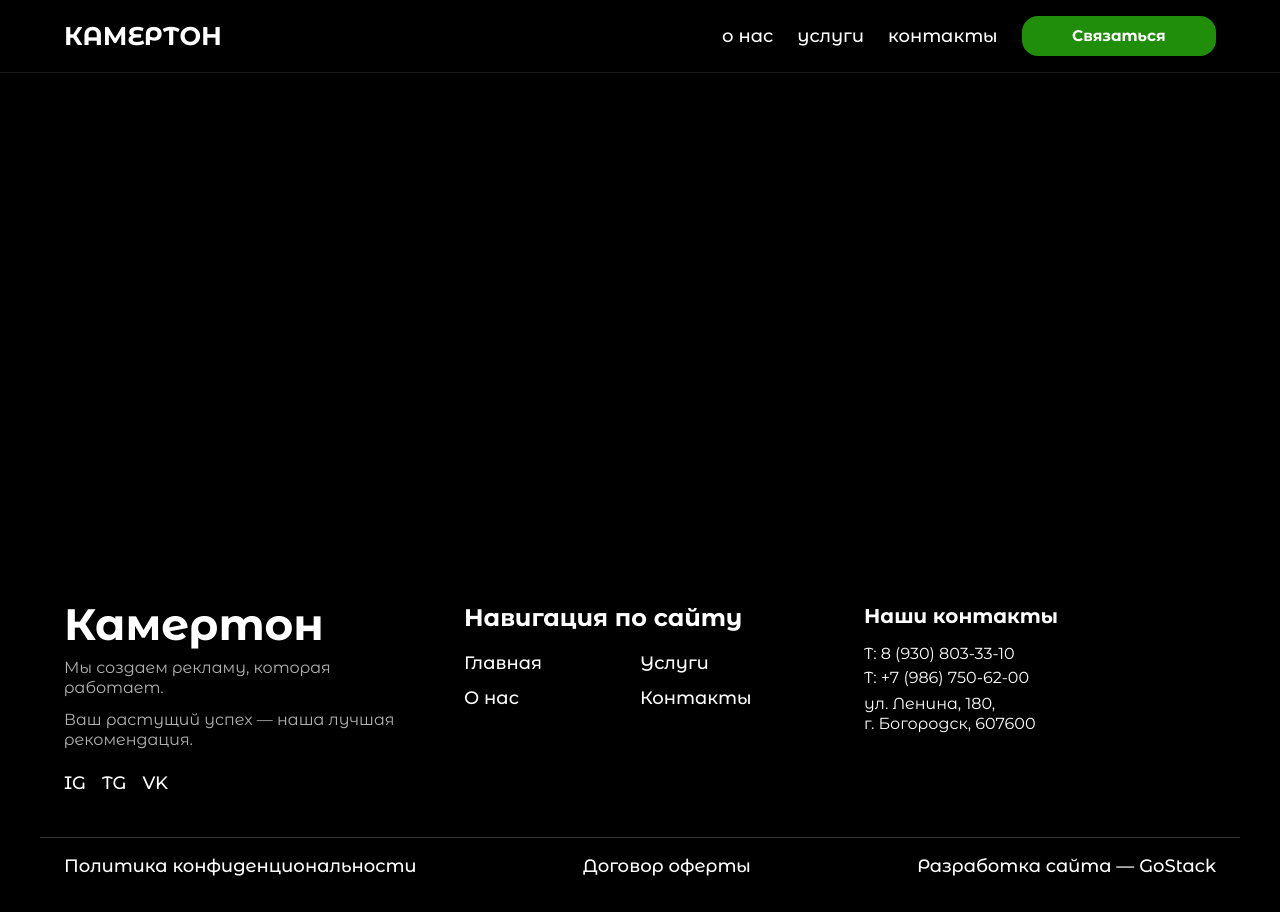
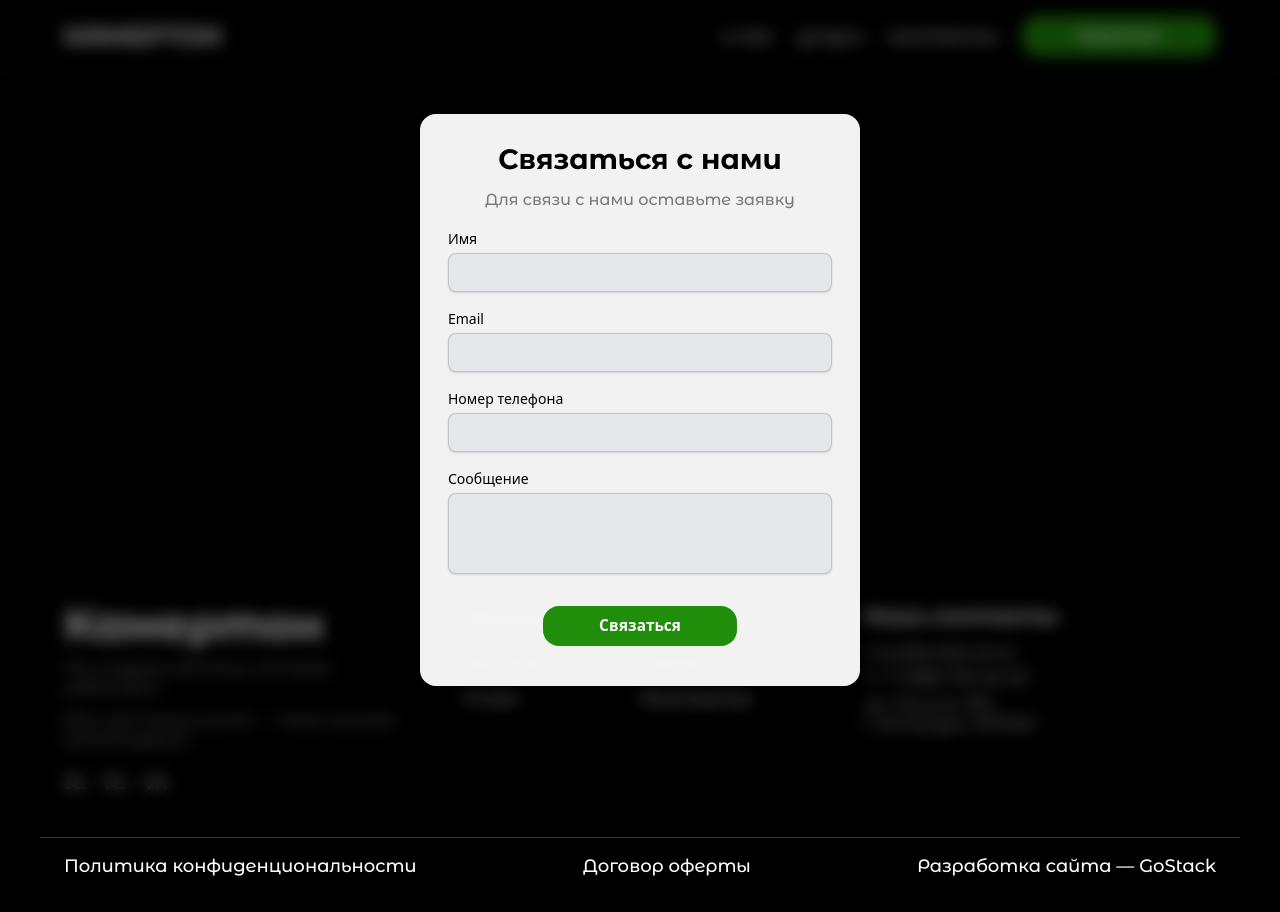
Before and after one commit to fluxy06/kmt, a React (Vite) app: page / in a window 1280 px wide. Built offline with nearby package versions, Linux system fonts and the light colour scheme; a web font is replaced by a local one.

Commit message:
added validation

```diff
--- a/package.json
+++ b/package.json
@@ -10,11 +10,14 @@
     "preview": "vite preview"
   },
   "dependencies": {
+    "@hookform/resolvers": "^5.2.2",
     "@tailwindcss/vite": "^4.1.18",
     "framer-motion": "^12.26.2",
     "react": "^19.2.0",
     "react-dom": "^19.2.0",
-    "tailwindcss": "^4.1.18"
+    "react-hook-form": "^7.71.1",
+    "tailwindcss": "^4.1.18",
+    "zod": "^4.3.5"
   },
   "devDependencies": {
     "@eslint/js": "^9.39.1",
--- a/src/app/App.tsx
+++ b/src/app/App.tsx
@@ -1,5 +1,6 @@
 import Footer from '../layots/Footer/footer'
 import Header from '../layots/Header/header'
+import Modal from '../features/Modal/Modal'
 import './App.css'
 
 function App() {
@@ -9,7 +10,7 @@ function App() {
           <div className="min-h-screen flex flex-col">
             <Header />
             <main className="flex-1 pt-[80px]">
-
+                    <Modal />
             </main>
             <Footer />
           </div>
--- a/src/features/Modal/Modal.tsx
+++ b/src/features/Modal/Modal.tsx
@@ -1,25 +1,46 @@
-import React from "react";
-import { motion } from "framer-motion";
+import React, { useState } from "react";
+import { motion, AnimatePresence } from "framer-motion";
 import Contact from "../../shared/Buttons/Contact";
+import { useForm } from "react-hook-form";
+import { zodResolver } from "@hookform/resolvers/zod";
+import { contactFormSchema } from "../Modal/model/schema";
+import type { ContactFormValues } from "../Modal/model/schema";
 
 const Modal: React.FC = () => {
+  const [showAlert, setShowAlert] = useState(false);
+
+  const {
+    register,
+    handleSubmit,
+    formState: { errors, isSubmitting },
+    reset,
+  } = useForm<ContactFormValues>({
+    resolver: zodResolver(contactFormSchema),
+    mode: "onTouched",
+  });
+
+  const onSubmit = (data: ContactFormValues) => {
+    console.log(data);
+    setShowAlert(true);
+    reset();
+    setTimeout(() => setShowAlert(false), 3000);
+  };
+
   return (
-    <div className="fixed inset-0 z-150 flex items-center justify-center bg-black/50 backdrop-blur-sm">
+    <div className="fixed inset-0 z-150 flex items-center justify-center px-4 bg-black/50 backdrop-blur-sm">
       <motion.div
-        initial={{ opacity: 0, scale: 0.92, y: 20 }}
-        animate={{ opacity: 1, scale: 1, y: 0 }}
-        exit={{ opacity: 0, scale: 0.92, y: 20 }}
+        initial={{ opacity: 0, y: 20 }}
+        animate={{ opacity: 1, y: 0 }}
+        exit={{ opacity: 0, y: 20 }}
         transition={{ duration: 0.35, ease: [0.22, 1, 0.36, 1] }}
         className="
-          grid
-          grid-rows-[auto_auto_1fr_auto]
           w-[clamp(288px,36.7vw,440px)]
-          aspect-[440/540]
           bg-white/95
           rounded-2xl
           shadow-xl
           px-[clamp(16px,3vw,28px)]
-          py-[clamp(14px,2.6vw,22px)]
+          py-[clamp(16px,3vw,24px)]
+          overflow-hidden
         "
       >
         {/* Header */}
@@ -27,71 +48,109 @@ const Modal: React.FC = () => {
           <h2 className="font-bold text-black font-[Montserrat_Alternates] text-[clamp(18px,2.4vw,28px)]">
             Связаться с нами
           </h2>
-          <p className="mt-[clamp(4px,1vw,8px)] text-black/50 font-medium font-[Montserrat_Alternates] text-[clamp(12px,1.8vw,14px)]">
+          <p className="mt-2 text-black/50 font-medium font-[Montserrat_Alternates] text-[clamp(12px,1.8vw,14px)]">
             Для связи с нами оставьте заявку
           </p>
         </div>
 
-        {/* Form */}
-        <div className="grid gap-[clamp(8px,1.4vw,12px)] content-start">
+        {/* Форма + alert */}
+        <motion.div
+          layout
+          transition={{ type: "spring", stiffness: 200, damping: 25 }}
+          className="grid gap-[clamp(10px,1.5vw,16px)] mt-4"
+        >
+          <form onSubmit={handleSubmit(onSubmit)} className="grid gap-[clamp(10px,1.5vw,16px)]">
             {[
-            { label: "Имя", type: "text" },
-            { label: "Email", type: "email" },
-            { label: "Номер телефона", type: "tel" },
-          ].map(({ label, type }) => (
-            <div key={label} className="flex flex-col items-start">
-              <label className="mb-1 text-black text-[clamp(12px,1.6vw,14px)]">
+              { label: "Имя", type: "text", key: "name" },
+              { label: "Email", type: "email", key: "email" },
+              { label: "Номер телефона", type: "tel", key: "phone" },
+            ].map(({ label, type, key }) => (
+              <div key={key} className="flex flex-col">
+                <label className="text-left text-black text-[clamp(12px,1.6vw,14px)] mb-1">
                   {label}
                 </label>
                 <input
                   type={type}
+                  {...register(key as keyof ContactFormValues)}
                   className="
                     w-full
                     rounded-lg
-                  bg-gray-100
-                  border
-                  border-gray-300
-                  px-[clamp(8px,1.2vw,12px)]
-                  py-[clamp(6px,1vw,8px)]
+                    bg-gray-200
+                    border border-green-900/20
+                    shadow-sm
+                    px-3 py-2
                     text-black
+                    outline-none
                     text-[clamp(12px,1.6vw,14px)]
-                  outline-none
                   "
                 />
+                {errors[key as keyof ContactFormValues] && (
+                  <span className="text-red-500 text-xs mt-1">
+                    {errors[key as keyof ContactFormValues]?.message}
+                  </span>
+                )}
               </div>
             ))}
 
-          <div className="flex flex-col items-start">
-            <label className="mb-1 text-black text-[clamp(12px,1.6vw,14px)]">
+            <div className="flex flex-col">
+              <label className="text-left text-black text-[clamp(12px,1.6vw,14px)] mb-1">
                 Сообщение
               </label>
               <textarea
                 rows={3}
+                {...register("message")}
                 className="
                   w-full
                   resize-none
                   rounded-lg
-                bg-gray-100
-                border
-                border-gray-300
-                px-[clamp(8px,1.2vw,12px)]
-                py-[clamp(6px,1vw,8px)]
+                  bg-gray-200
+                  border border-green-900/20
+                  shadow-sm
+                  px-3 py-2
                   text-black
+                  outline-none
                   text-[clamp(12px,1.6vw,14px)]
-                outline-none
                 "
               />
-          </div>
+              {errors.message && (
+                <span className="text-red-500 text-xs mt-1">{errors.message.message}</span>
+              )}
             </div>
 
-        {/* Button */}
-        <div className="flex justify-center py-5">
+            {/* Кнопка */}
+            <div className="flex justify-center py-4">
               <Contact
+                disabled={isSubmitting}
                 width={{ min: "150.33px", preferred: "16.2vw", max: "194.4px" }}
                 height={{ min: "30.7px", preferred: "calc(16.2vw * 0.206)", max: "40px" }}
                 label="Связаться"
               />
             </div>
+          </form>
+
+          {/* Alert под формой */}
+          <AnimatePresence>
+            {showAlert && (
+              <motion.div
+                layout
+                initial={{ opacity: 0, y: -10, scale: 0.9 }}
+                animate={{ opacity: 1, y: 0, scale: 1 }}
+                exit={{ opacity: 0, y: -10, scale: 0.9 }}
+                transition={{ duration: 0.3 }}
+                className="
+                  mt-4
+                  bg-green-500 text-white
+                  px-6 py-4
+                  rounded-xl
+                  shadow-lg
+                  font-medium text-base text-center
+                "
+              >
+                Заявка успешно отправлена!
+              </motion.div>
+            )}
+          </AnimatePresence>
+        </motion.div>
       </motion.div>
     </div>
   );
--- /dev/null
+++ b/src/features/Modal/index.ts
@@ -0,0 +1 @@
+export * from "./model/schema";
--- /dev/null
+++ b/src/features/Modal/model/schema.ts
@@ -0,0 +1,14 @@
+// features/contact-form/model/schema.ts
+import { z } from "zod";
+
+export const contactFormSchema = z.object({
+  name: z.string().min(2, "Введите имя"),
+  email: z.string().email("Некорректный email"),
+  phone: z
+    .string()
+    .min(10, "Минимум 10 цифр")
+    .regex(/^\+?[0-9\s()-]+$/, "Некорректный номер"),
+  message: z.string().min(5, "Сообщение слишком короткое"),
+});
+
+export type ContactFormValues = z.infer<typeof contactFormSchema>;
--- a/src/shared/Buttons/Contact.tsx
+++ b/src/shared/Buttons/Contact.tsx
@@ -1,17 +1,24 @@
 import React from "react";
 
-type ContactButtonProps = {
-  onClick?: () => void;
-  width?: { min: string; preferred: string; max: string };
-  height?: { min: string; preferred: string; max: string };
-  label: string;
+type SizeClamp = {
+  min: string;
+  preferred: string;
+  max: string;
 };
 
+type ContactButtonProps =
+    React.ButtonHTMLAttributes<HTMLButtonElement> & {
+    width?: SizeClamp;
+    height?: SizeClamp;
+    label: string;
+  };
+
+
 const Contact: React.FC<ContactButtonProps> = ({
-  onClick,
   width,
   height,
   label,
+  ...buttonProps
 }) => {
   const widthAdaptive = width
     ? `clamp(${width.min}, ${width.preferred}, ${width.max})`
@@ -23,7 +30,7 @@ const Contact: React.FC<ContactButtonProps> = ({
 
   return (
     <button
-      onClick={onClick}
+      {...buttonProps}
       style={{
         width: widthAdaptive,
         height: heightAdaptive,
@@ -33,20 +40,13 @@ const Contact: React.FC<ContactButtonProps> = ({
         rounded-2xl
         text-white
         font-bold
-        font-['Montserrat_Alternates']
-
+        font-['Montserrat_Alternates]
         text-[clamp(14px,1.2vw,18px)]
         px-4
-
         flex items-center justify-center
-
-        transition-all
-        duration-300
-        ease-out
-
+        transition-all duration-300 ease-out
         hover:scale-[1.04]
         hover:shadow-[0_8px_24px_rgba(33,142,11,0.35)]
-
         active:scale-[0.97]
         active:shadow-[0_4px_12px_rgba(33,142,11,0.25)]
       "
@@ -56,4 +56,5 @@ const Contact: React.FC<ContactButtonProps> = ({
   );
 };
 
+
 export default Contact;
```
Also changed, not shown: src/features/Modal/model/types.ts (added), 1 other file (tests, documents, lock files or other folders). Lines whose indentation alone changed are shown as unchanged.
